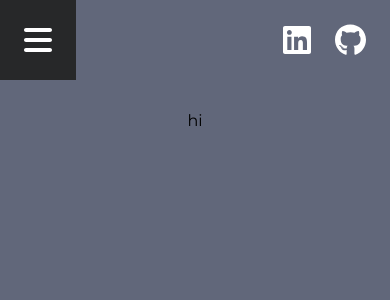
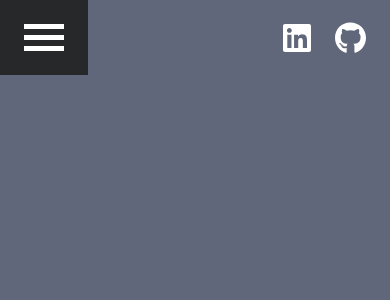
Before and after one commit to kkenohh/Portfolio, a Next.js app in the folder portfolio-next/: page /other in a window 390 px wide. Shown: the top 300 px of the page. Built offline with nearby package versions, Linux system fonts and the light colour scheme; a web font is replaced by a local one.

Commit message:
added x to hamburger. working on nav links

```diff
--- a/portfolio-next/components/footer.js
+++ b/portfolio-next/components/footer.js
@@ -12,7 +12,7 @@ export default function Footer() {
 
   return (
     <footer className={`${styles.footer}`}>
-      <div>hi</div>
+      <div></div>
     </footer>
   )
 }
--- a/portfolio-next/components/navbar.js
+++ b/portfolio-next/components/navbar.js
@@ -15,13 +15,21 @@ export default function Navbar() {
   }
 
   return (
-    <div className={`${styles.wrapper}`}>
+    <div className={styles.wrapper}>
       <nav className={styles.nav}>
         <div className={styles.header}>
-          <div className={styles.bars + ' ' + clsx({
+          <div className={styles.hamburger + ' ' + clsx({
             [styles.darker]: menuOpen === true,
             [styles.normal]: menuOpen === false})} onClick={() => setMenuOpen(!menuOpen)}>
-            <FontAwesomeIcon icon={faBars} size='2x' className={styles.icon} />
+            <span className={styles.bars + ' ' + clsx({
+            [styles.transform]: menuOpen === true,
+            [styles.bars]: menuOpen === false})}></span>
+            <span className={styles.bars + ' ' + clsx({
+            [styles.transform]: menuOpen === true,
+            [styles.bars]: menuOpen === false})}></span>
+            <span className={styles.bars + ' ' + clsx({
+            [styles.transform]: menuOpen === true,
+            [styles.bars]: menuOpen === false})}></span>
           </div>
           <div>
             <div className={styles.socials}>
--- a/portfolio-next/styles/navbar.module.css
+++ b/portfolio-next/styles/navbar.module.css
@@ -18,19 +18,26 @@
   background-color: #61677A;
 }
 
-.bars {
-  height: 100%;
+.hamburger {
   display: flex;
-  align-items: center;
-  justify-content: center;
-  padding: 1.5rem;
-  transition: .3s;
+  flex-direction: column;
+  width: auto;
+  padding: 1.5rem 1.5rem;
+  gap: .4rem;
+  transition: .5s;
 }
 
-.bars:hover {
+.hamburger:hover {
   background-color: #272829;
   height: 100%;
   cursor: pointer;
+}
+
+.bars {
+  height: .3rem;
+  width: 2.5rem;
+  background-color: white;
+  transition: all .2s ease-in-out;
 }
 
 .darker {
@@ -56,7 +63,7 @@
   transform: scale(1.1);
   cursor: pointer;
   border-bottom: .25rem solid white;
-  padding-bottom: .5rem;
+  padding-bottom: .25rem;
 }
 
 .icon {
@@ -103,10 +110,44 @@
   text-decoration: none;
 }
 
+.transform:nth-of-type(1) {
+  transition: all .2s ease-in-out;
+  transform: rotate(45deg);
+  transform-origin: top left;
+  width: 2.05rem;
+}
+
+.transform:nth-of-type(2) {
+  transition: all .2s ease-in-out;
+  transform-origin: center center;
+  width: 0;
+}
+
+.transform:nth-of-type(3) {
+  transition: all .2s ease-in-out;
+  transform: rotate(-45deg);
+  transform-origin: bottom left;
+  width: 2.05rem;
+}
+
 @media screen and (min-width: 598px) {
-    .nav {
-      width: 598px;
-    }
+  .nav {
+    width: 598px;
+  }
+
+  .hamburger {
+    display: none;
+  }
+
+  .navLinks {
+    display: flex;
+    align-items: center;
+    justify-content: space-evenly;
+  }
+
+  .link {
+    font-size: 1rem;
+  }
 }
 
 @media screen and (min-width: 768px) {
```
